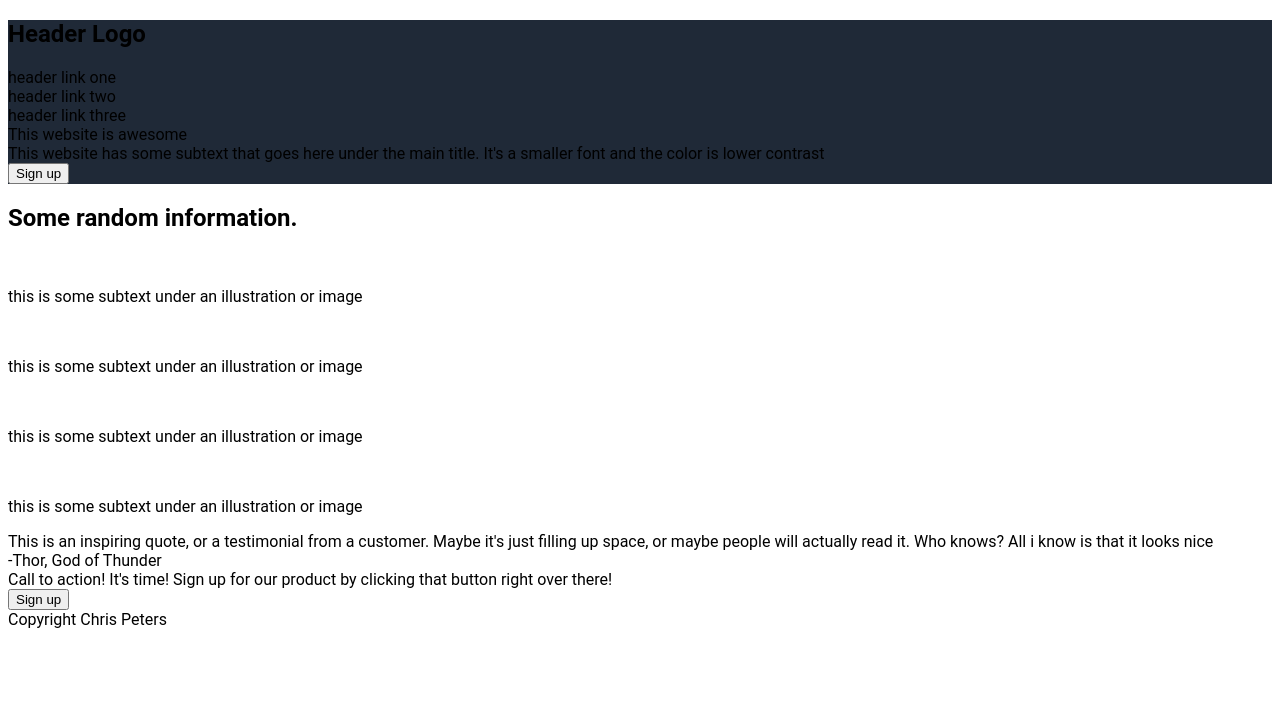
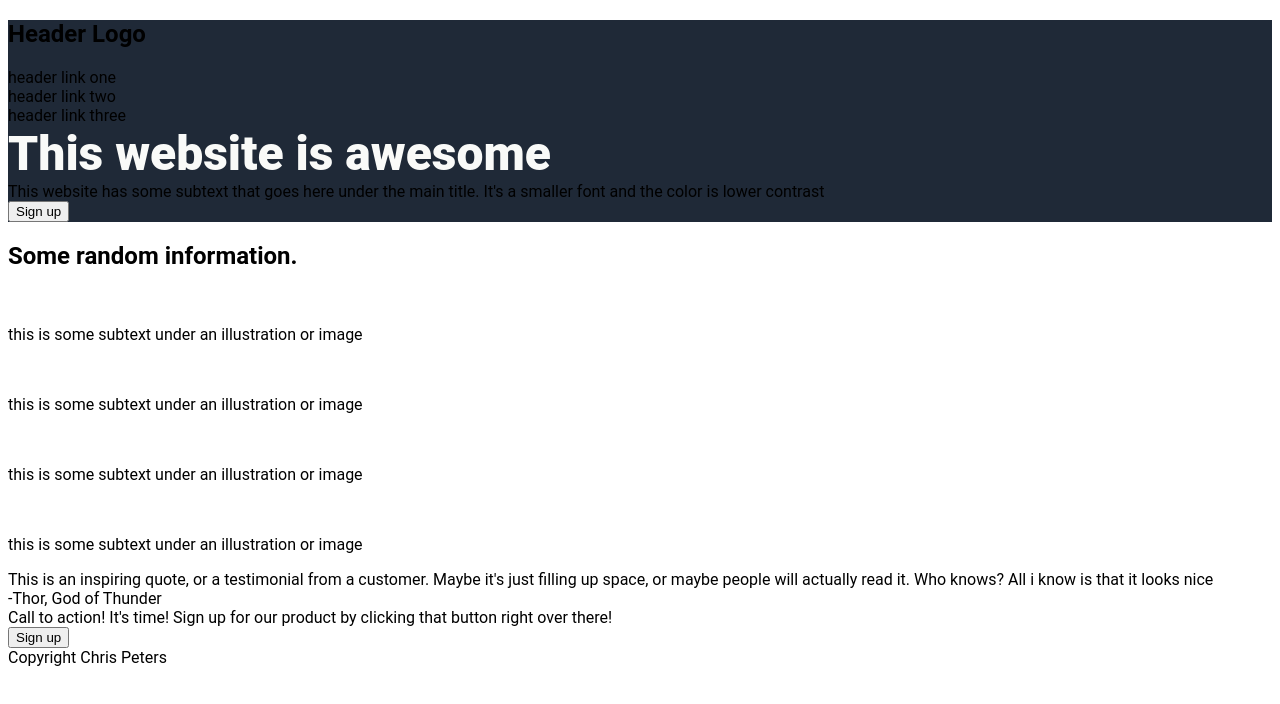
Before and after one commit to CPitaz108/odin-landing-page, a plain HTML site: page index.html in a window 1280 px wide. Drawn offline with Linux system fonts and the light colour scheme.

Commit message:
Removed quotes from the values so they can be used

```diff
--- a/styles.css
+++ b/styles.css
@@ -6,25 +6,31 @@ html {
   background-color: var(--dark-background-color);
 }
 
+.signup-maintext {
+  font-size: var(--hero-main-text-size);
+  color: var(--hero-main-text-color);
+  font-weight: var(--hero-main-text-weight);
+}
+
 /* Creating variables to keep better track of given style constraints*/
 :root {
   --dark-background-color: #1F2937;
   --font-overall: Roboto, system-ui, -apple-system, BlinkMacSystemFont, 'Segoe UI', Oxygen, Ubuntu, Cantarell, 'Open Sans', 'Helvetica Neue', sans-serif;
-  --hero-main-text-size: "48px";
-  --hero-main-text-color: "#F9FAF8";
-  --hero-main-text-weight: "900";
-  --secondary-text-size: "18px";
-  --secondary-text-color: "#E5E7EB";
-  --header-logo-text-size: "24px";
-  --header-logo-text-color: "#F9FAF8";
-  --cta-background-color: "#3882F6";
+  --hero-main-text-size: 48px;
+  --hero-main-text-color: #F9FAF8;
+  --hero-main-text-weight: 900;
+  --secondary-text-size: 18px;
+  --secondary-text-color: #E5E7EB;
+  --header-logo-text-size: 24px;
+  --header-logo-text-color: #F9FAF8;
+  --cta-background-color: #3882F6;
   --btn-color: var(--cta-background-color);
-  --info-header-text-size: "36px";
-  --info-header-text-color: "#1F2937";
-  --info-header-text-weight: "900";
-  --quote-section-background-color: "#E5E7EB";
-  --quote-text-size: "36px";
+  --info-header-text-size: 36px;
+  --info-header-text-color: #1F2937;
+  --info-header-text-weight: 900;
+  --quote-section-background-color: #E5E7EB;
+  --quote-text-size: 36px;
   /*They say light, I assume they mean lighter font weight*/
-  --quote-text-weight: "lighter";
-  --quote-text-color: "#1F2937";
+  --quote-text-weight: lighter;
+  --quote-text-color: #1F2937;
 }
```
